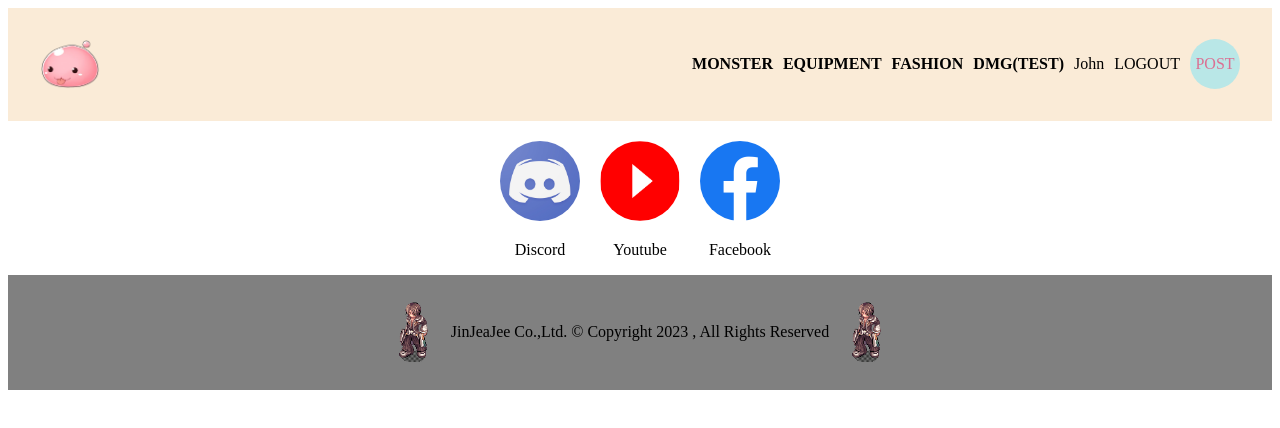
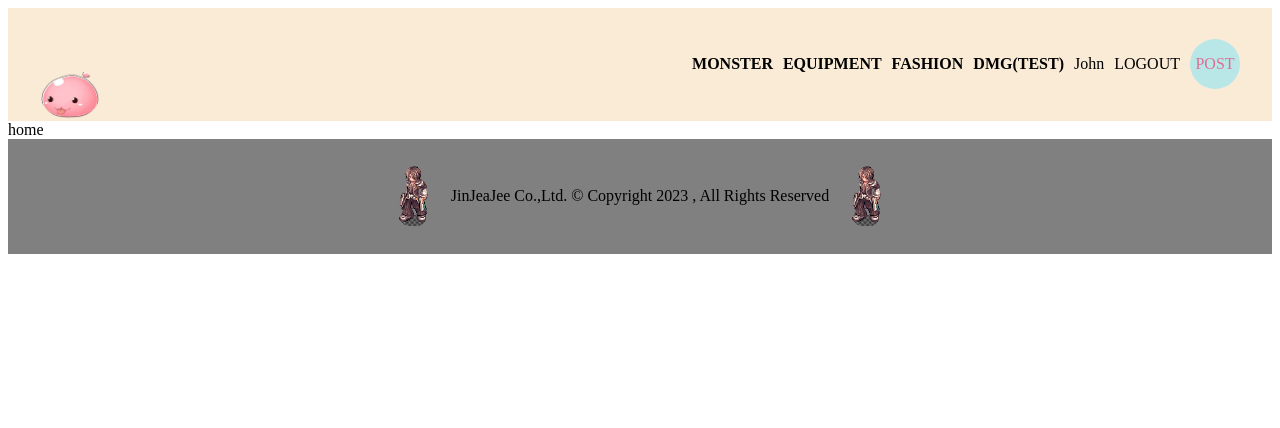
Before and after one commit to JinJaeJee/Blog-clientside, a React (Create React App) app: page / in a window 1280 px wide. Shown: the top 428 px of the page. Built offline with nearby package versions, Linux system fonts and the light colour scheme.

Commit message:
feat: logo pages

```diff
--- a/src/components/Footer.jsx
+++ b/src/components/Footer.jsx
@@ -1,6 +1,9 @@
 import Foot from "../img/footer.png"
 
 const Footer = () => {
+
+
+
   return (
     <footer>
       <img
--- a/src/pages/Home.jsx
+++ b/src/pages/Home.jsx
@@ -1,45 +1,11 @@
-import Discord from "../img/discordlogo.jpg"
-import Youtube from "../img/youtubelogo.png"
-import Facebook from "../img/facebooklogo.png"
-import "./home.css"
+
 
 
 const Home = () => {
 
-  const logoicons = [
-    {
-      id:1,
-      title:"Discord",
-      img:Discord,
-    },
-    {
-      id:2,
-      title:"Youtube",
-      img:Youtube
-    },
-    {
-      id:3,
-      title:"Facebook",
-      img:Facebook
-    }
-  ]
   return (
     <div className="home">
-      <div className="logologic">
-        {logoicons.map((icon) =>(
-          <div className="logolist" key={icon.id}>
-            <div className="img">
-              <img
-                src={icon.img}
-                alt={icon.title}
-              />
-            </div>
-              <p>{icon.title}</p>
-          </div>
-        ))}
-      </div>
-
-
+      <div>home</div>
     </div>
   )
 }
--- a/src/style.scss
+++ b/src/style.scss
@@ -132,7 +132,7 @@ $lightgreen : #b9e7e7;
         }
 
         /////home
-        .home{
+        .logo{
             margin-top: 20px;
             .logologic {
                 display: flex;
```
Also changed, not shown: src/pages/Logo.jsx (added, +47 -0 lines), src/pages/home.css (deleted, +0 -27 lines).
